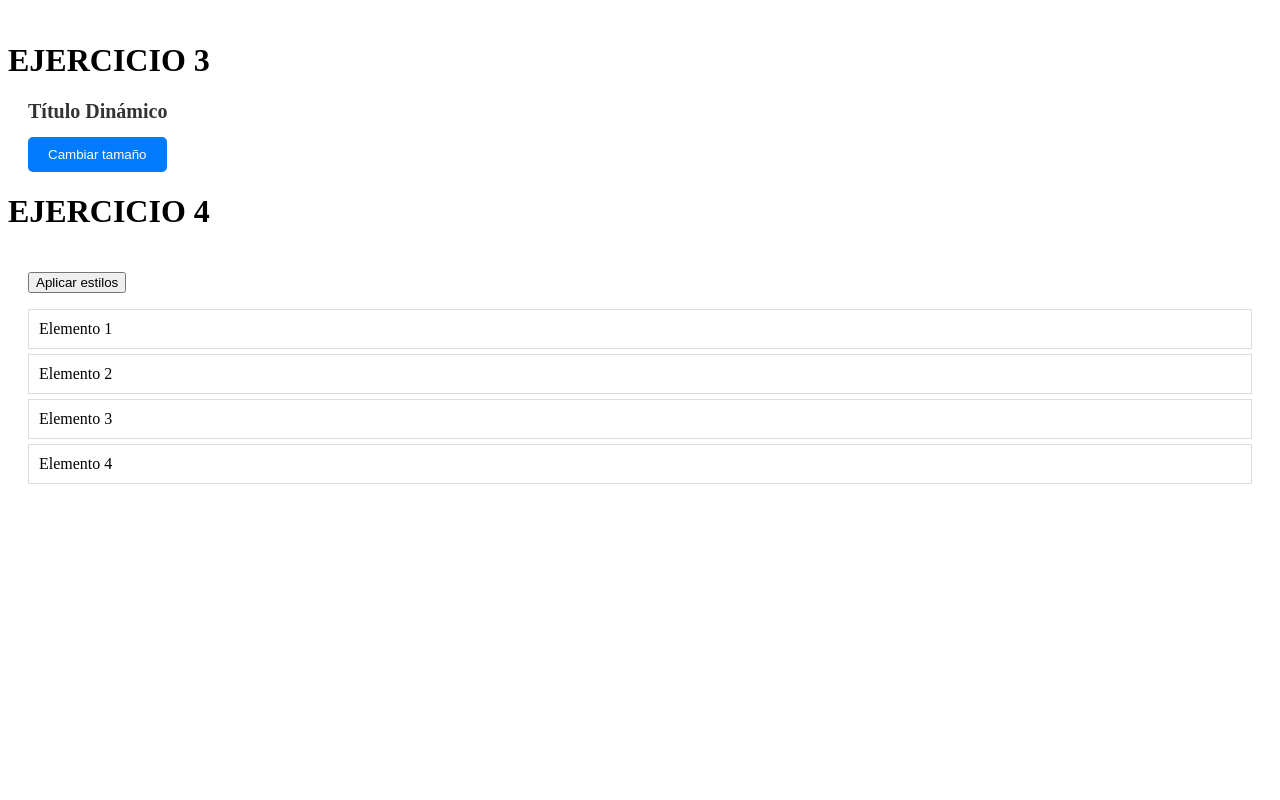
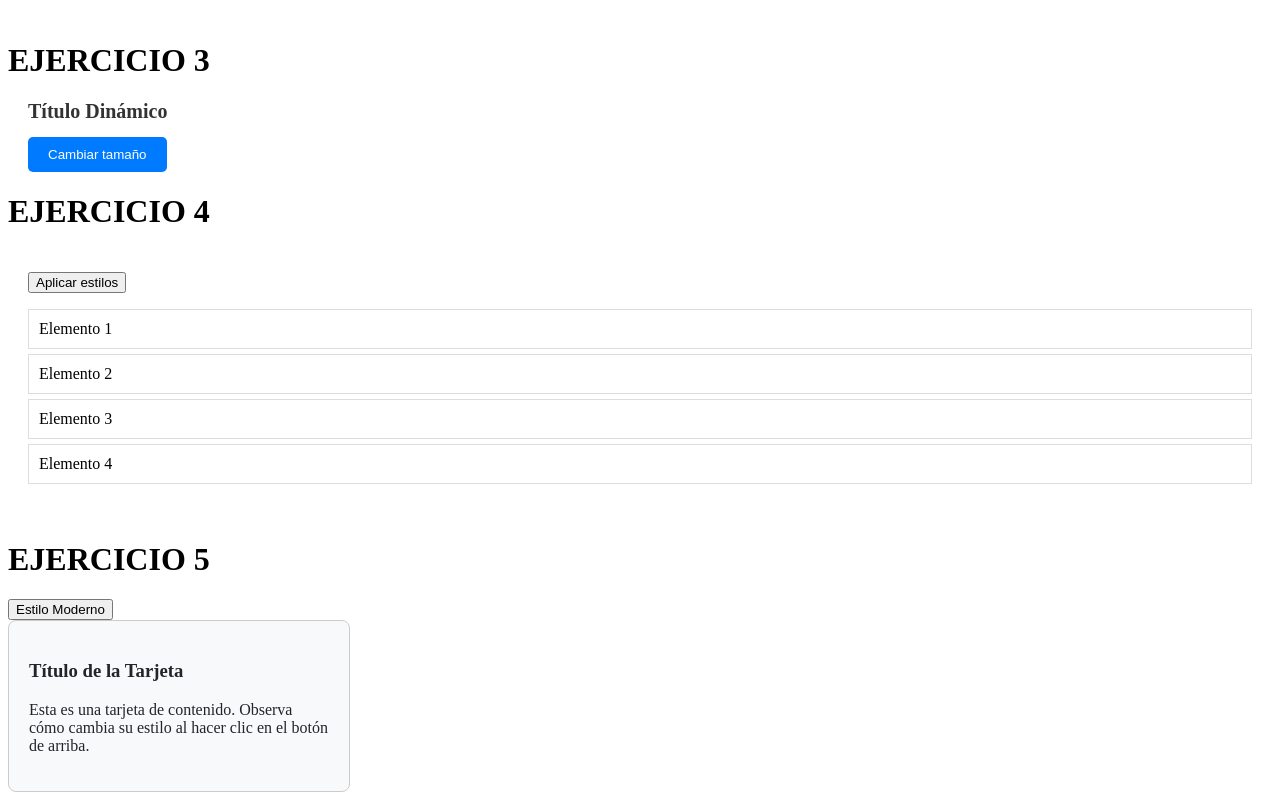
Before and after one commit to ShyWeyD0s/Angular-directivas-, an Angular app in the folder ejercicios/: page / in a window 1280 px wide. Shown: the part 387-1187 px from the top of the page. Before the commit the page ends 915 px from the top, so only its background shows below. Built offline with nearby package versions, Linux system fonts and the light colour scheme.

Commit message:
ejercicio 6

```diff
--- a/ejercicios/src/app/app.html
+++ b/ejercicios/src/app/app.html
@@ -9,3 +9,6 @@
 
 <h1>EJERCICIO 4</h1>
 <app-ejercicio4></app-ejercicio4>
+
+<h1>EJERCICIO 5</h1>
+<app-ejercicio5></app-ejercicio5>
--- a/ejercicios/src/app/app.ts
+++ b/ejercicios/src/app/app.ts
@@ -3,10 +3,11 @@ import { TareaComponent } from './components/tarea/tarea';
 import { Ejercicio2 } from './components/ejercicio2/ejercicio2';
 import { Ejercicio3 } from './components/ejercicio3/ejercicio3';
 import { Ejercicio4 } from './components/ejercicio4/ejercicio4';
+import { Ejercicio5 } from './components/ejercicio5/ejercicio5';
 
 @Component({
   selector: 'app-root',
-  imports: [TareaComponent, Ejercicio2, Ejercicio3, Ejercicio4],
+  imports: [TareaComponent, Ejercicio2, Ejercicio3, Ejercicio4, Ejercicio5],
   templateUrl: './app.html',
   styleUrl: './app.css'
 })
--- /dev/null
+++ b/ejercicios/src/app/components/ejercicio5/ejercicio5.css
@@ -0,0 +1,23 @@
+.moderno {
+    background-color: #007bff;
+    color: white;
+    padding: 20px;
+    border-radius: 10px;
+    transition: all 0.3s ease;
+}
+
+.clasico {
+    background-color: #f8f9fa;
+    color: #212529;
+    padding: 20px;
+    border-radius: 5px;
+    transition: all 0.3s ease;
+}
+
+.tarjeta {
+    width: 300px;
+    border: 1px solid #ccc;
+    padding: 20px;
+    border-radius: 8px;
+    transition: all 0.3s ease;
+}
--- /dev/null
+++ b/ejercicios/src/app/components/ejercicio5/ejercicio5.html
@@ -0,0 +1,14 @@
+<div class="contenedor">
+    <button (click)="alternarEstilo()">
+        {{ esEstiloModerno ? 'Estilo Clásico' : 'Estilo Moderno' }}
+    </button>
+
+    <div class="tarjeta" [ngClass]="{'moderno': esEstiloModerno, 'clasico': !esEstiloModerno}">
+        <h3>Título de la Tarjeta</h3>
+        <p>
+            Esta es una tarjeta de contenido.
+            Observa cómo cambia su estilo
+            al hacer clic en el botón de arriba.
+        </p>
+    </div>
+</div>
--- /dev/null
+++ b/ejercicios/src/app/components/ejercicio5/ejercicio5.ts
@@ -0,0 +1,17 @@
+import { Component } from '@angular/core';
+import { CommonModule } from '@angular/common';
+
+@Component({
+  selector: 'app-ejercicio5',
+  standalone: true,
+  imports: [CommonModule],
+  templateUrl: './ejercicio5.html',
+  styleUrls: ['./ejercicio5.css']
+})
+export class Ejercicio5 {
+  esEstiloModerno: boolean = false;
+
+  alternarEstilo() {
+    this.esEstiloModerno = !this.esEstiloModerno;
+  }
+}
--- /dev/null
+++ b/ejercicios/src/app/components/ejercicio6/ejercicio6.html
@@ -0,0 +1 @@
+<p>ejercicio6 works!</p>
```
Also changed, not shown: ejercicios/src/app/components/ejercicio6/ejercicio6.ts (added, +9 -0 lines), ejercicios/src/app/components/ejercicio6/ejercicio6.css (added), 2 other files (tests, documents, lock files or other folders).
